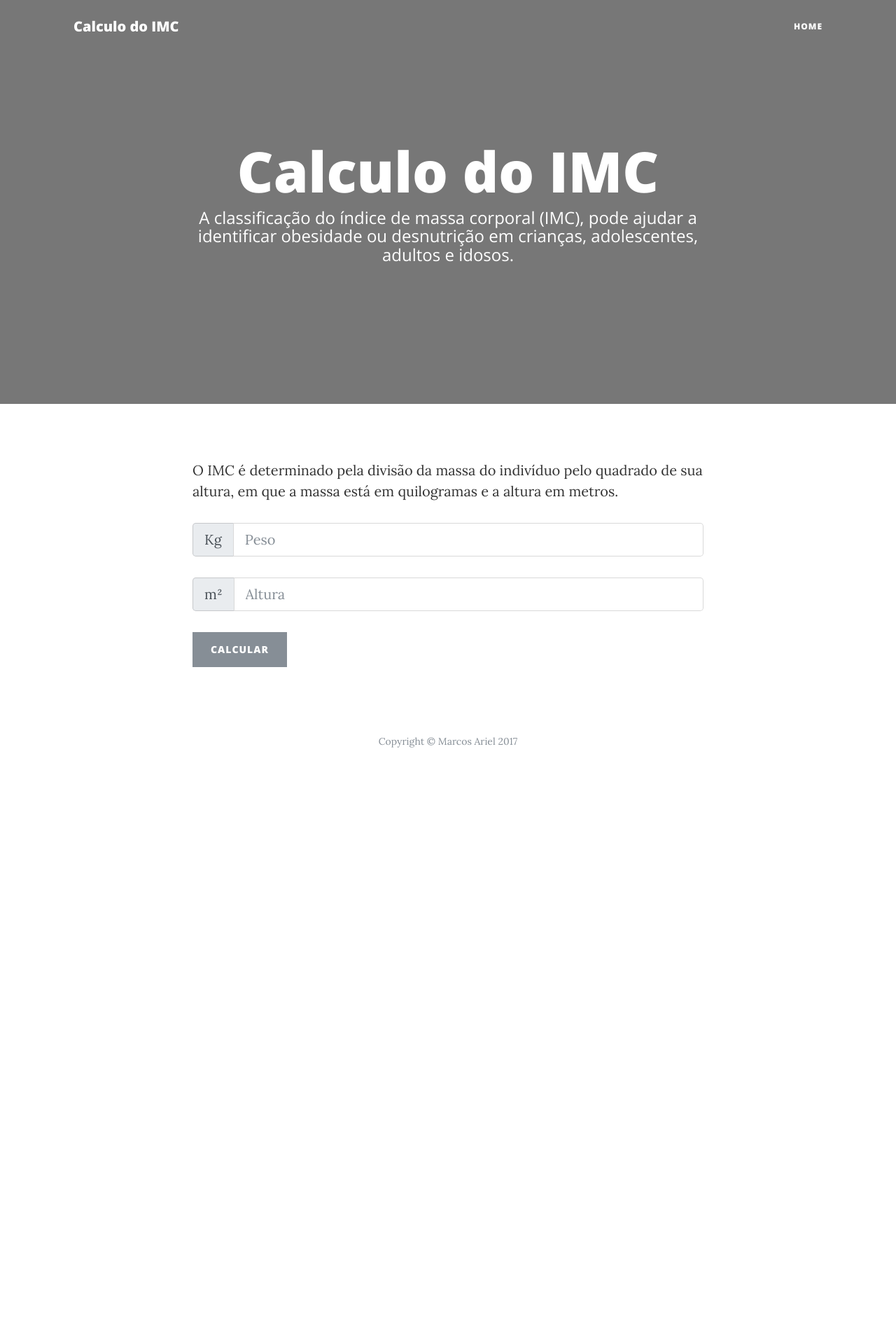
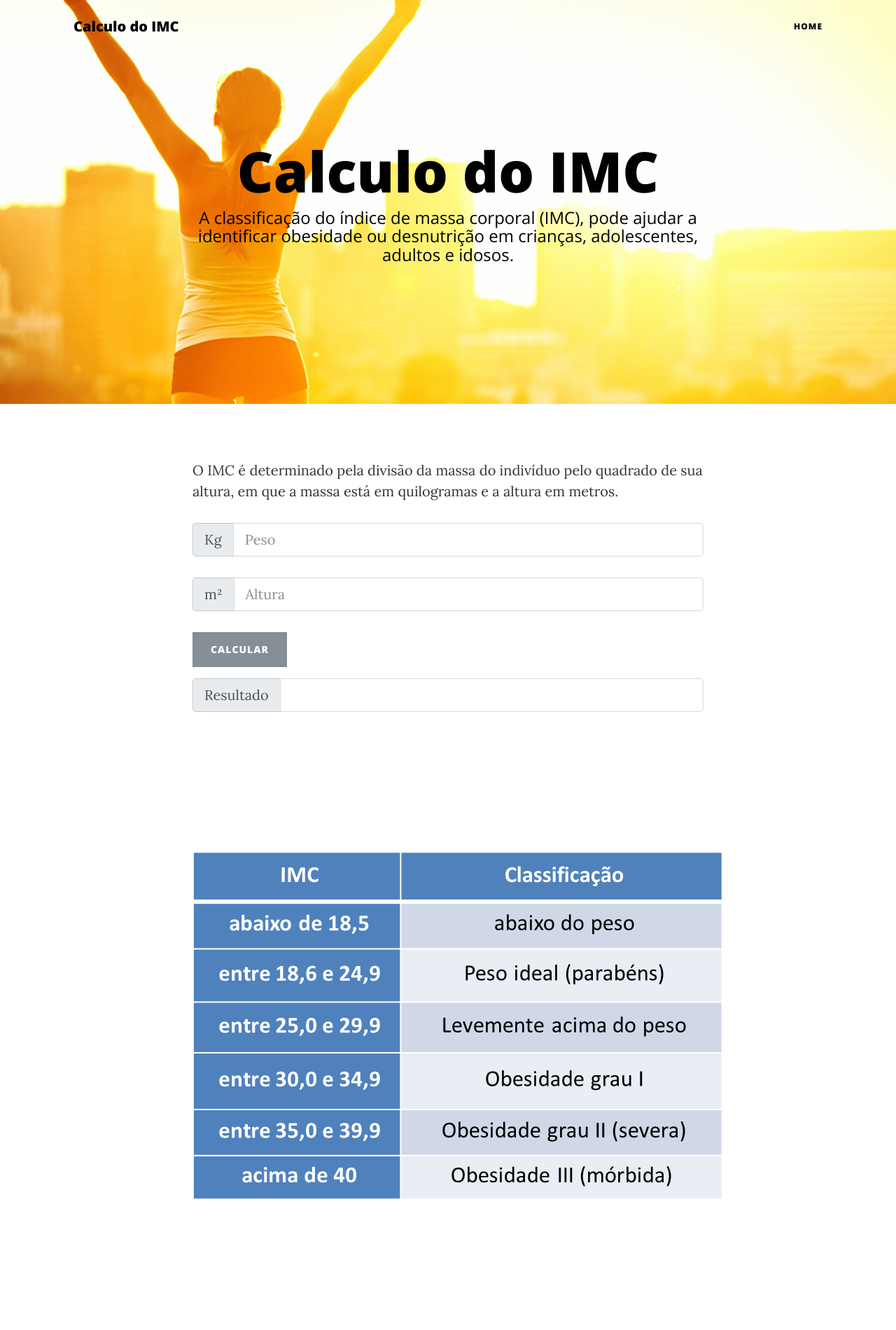
Before and after one commit to marcosarielrj/imc, a plain HTML site: page index.html in a window 1280 px wide. Shown: the top 1900 px of the page at 70% size. Before the commit the page ends 1135 px from the top, so only its background shows below. Drawn offline with nearby package versions, Linux system fonts and the light colour scheme.

Commit message:
Melhoria do Codigo

```diff
--- a/css/clean-blog.css
+++ b/css/clean-blog.css
@@ -147,7 +147,7 @@
 header.masthead {
   margin-bottom: 50px;
   background: no-repeat center center;
-  background-color: #777777;
+  background-color: white;
   background-attachment: scroll;
   -webkit-background-size: cover;
   -moz-background-size: cover;
--- a/index.html
+++ b/index.html
@@ -22,17 +22,6 @@
     <link href="css/clean-blog.min.css" rel="stylesheet">
     <script type=”text/javascript”>
 
-      var peso = document.getElementById('peso');
-      var peso1 = input-group.peso.value;
-
-      form.addEventListener('submit', function(e) {
-        // alerta o valor do campo
-        alert(peso.value);
-
-        // impede o envio do form
-        e.preventDefault();
-    });
-      alert("Teste");
 
     </script>
   </head>
@@ -42,7 +31,7 @@
     <!-- Navigation -->
     <nav class="navbar navbar-expand-lg navbar-light fixed-top" id="mainNav">
       <div class="container">
-        <a class="navbar-brand" href="index.html">Calculo do IMC</a>
+        <a class="navbar-brand" href="index.html" style="color: black">Calculo do IMC</a>
         <button class="navbar-toggler navbar-toggler-right" type="button" data-toggle="collapse" data-target="#navbarResponsive" aria-controls="navbarResponsive" aria-expanded="false" aria-label="Toggle navigation">
           Menu
           <i class="fa fa-bars"></i>
@@ -50,7 +39,7 @@
         <div class="collapse navbar-collapse" id="navbarResponsive">
           <ul class="navbar-nav ml-auto">
             <li class="nav-item">
-              <a class="nav-link" href="index.html">Home</a>
+              <a class="nav-link" href="index.html" style="color: black">Home</a>
             </li>
           </ul>
         </div>
@@ -63,8 +52,8 @@
         <div class="row">
           <div class="col-lg-8 col-md-10 mx-auto">
             <div class="page-heading">
-              <h1>Calculo do IMC</h1>
-              <span class="subheading">A classificação do índice de massa corporal (IMC), pode ajudar a identificar obesidade ou desnutrição em crianças, adolescentes, adultos e idosos.</span>
+              <h1 style="color: black">Calculo do IMC</h1>
+              <span class="subheading" style="color: black">A classificação do índice de massa corporal (IMC), pode ajudar a identificar obesidade ou desnutrição em crianças, adolescentes, adultos e idosos.</span>
             </div>
           </div>
         </div>
@@ -86,14 +75,29 @@
               <input type="text" class="form-control" placeholder="Altura" aria-label="Altura" aria-describedby="sizing-addon2">
             </div>
             <br>
-            <div id="success"></div>
             <div class="form-group">
-              <button type="submit" class="btn btn-secondary" id="sendMessageButton">Calcular</button>
+              <button type="submit" class="btn btn-secondary" id="calcular">Calcular</button>
+            </div>
+            <div class="input-group input-group-lg">
+              <span class="input-group-addon" id="resultado">Resultado</span>
+              <input type="text" class="form-control" placeholder="" aria-label="Altura" aria-describedby="sizing-addon2">
             </div>
           </form>
         </div>
       </div>
     </div>
+
+    <header class="masthead" style="background-color: white">
+      <div class="container">
+        <div class="row">
+          <div class="col-lg-8 col-md-10 mx-auto">
+            <div class="page-heading">
+              <img src = "img\tabela-imc.png">
+            </div>
+          </div>
+        </div>
+      </div>
+    </header>
 
     <!-- Footer -->
     <footer>
```
Also changed, not shown: img/contact-bg.jpg (renamed from img/contact-bg1.jpg), img/tabela-imc.png (added).
